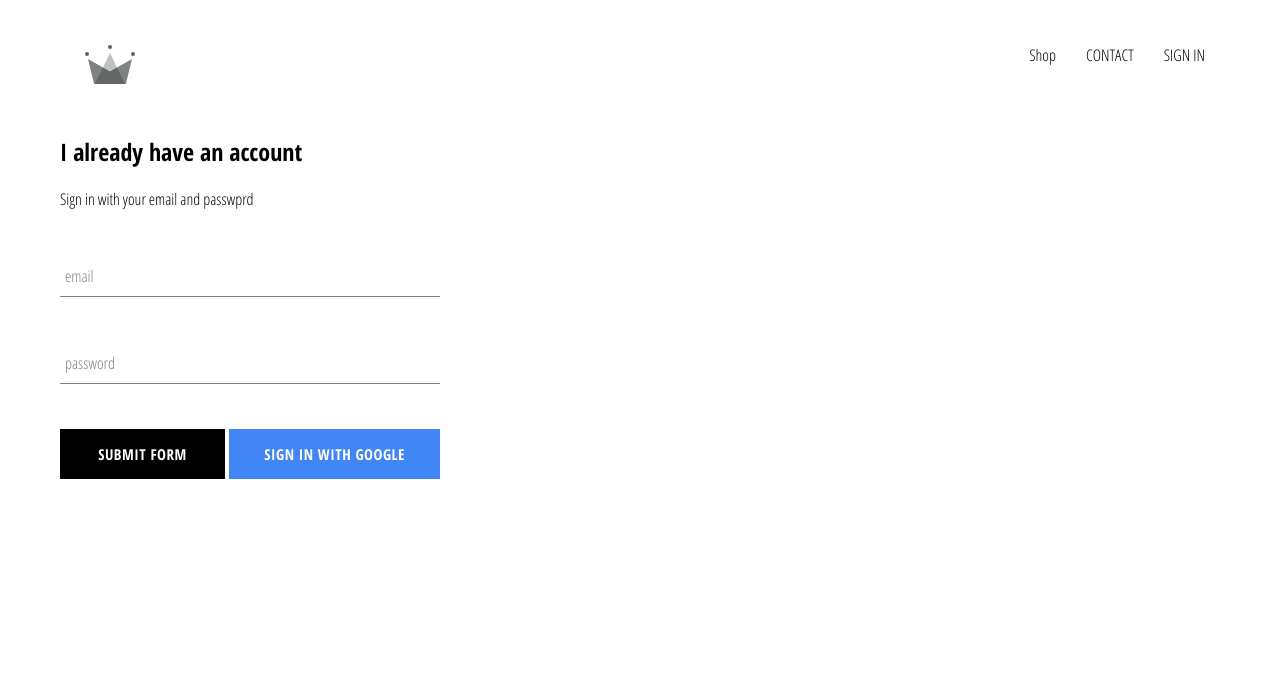
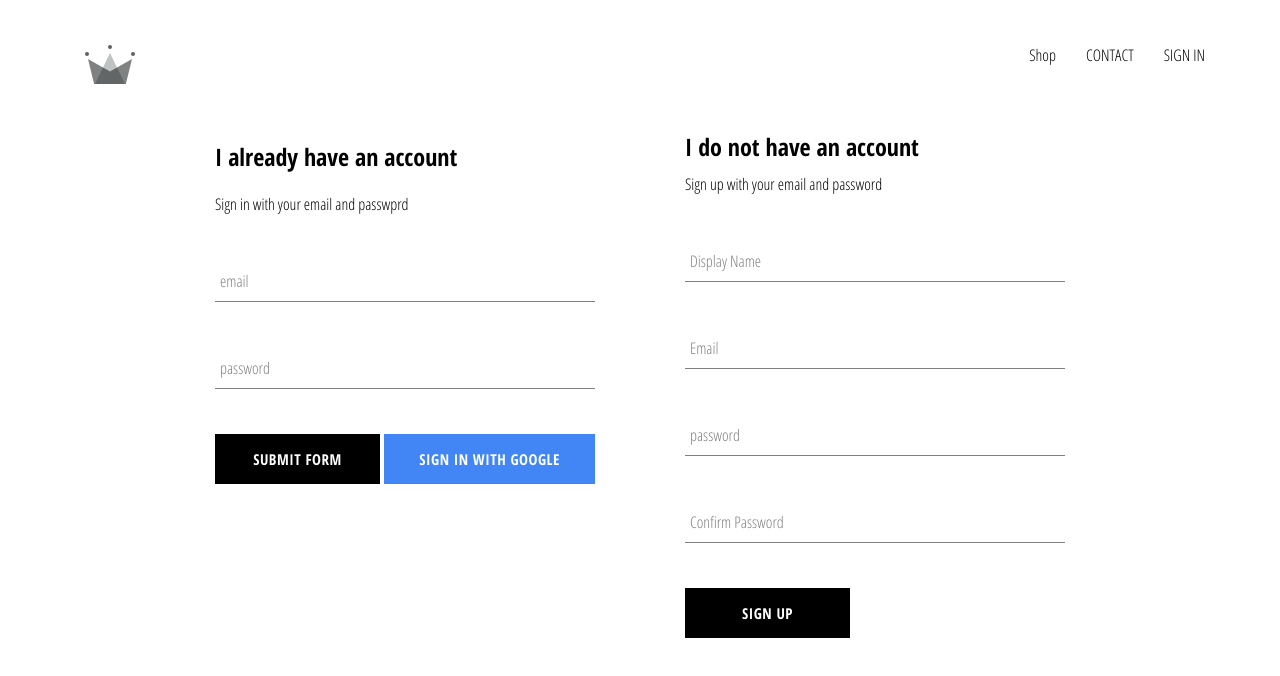
Before and after one commit to MadsAkselsen/crwn-clothing, a React (Create React App) app: page /signin in a window 1280 px wide. Shown: the top 676 px of the page. Built offline with nearby package versions, Linux system fonts and the light colour scheme; no server answers.

Commit message:
new email and password provider

```diff
--- a/src/App.js
+++ b/src/App.js
@@ -34,17 +34,13 @@
                 // onSnapShot is like the above onAuthStateChanged. It's a listener
                 // listening for changes for this user in the database
                 userRef.onSnapshot((snapshot) => {
-                    this.setState(
-                        {
-                            currentUser: {
-                                id: snapshot.id,
-                                ...snapshot.data(), // the data() method gives the data that we stored in the database on the user snapshot
-                            },
+                    this.setState({
+                        currentUser: {
+                            id: snapshot.id,
+                            ...snapshot.data(), // the data() method gives the data that we stored in the database on the user snapshot
                         },
-                        () => {
-                            console.log(this.state);
-                        }
-                    );
+                    });
+                    console.log('state', this.state);
                 });
             } else {
                 this.setState({ currentUser: userAuth }); // here user is gonna be null, because user is not logged in
--- /dev/null
+++ b/src/components/sign-up/sign-up.component.jsx
@@ -0,0 +1,110 @@
+import React from 'react';
+import FormInput from '../form-input/form-input.component';
+import CustomButton from '../custom-button/custom-button.component';
+
+import { auth, createUserProfileDocument } from '../../firebase/firebase.utils';
+
+import './sign-up.styles.scss';
+
+class SignUp extends React.Component {
+    constructor() {
+        super();
+
+        this.state = {
+            displayName: '',
+            email: '',
+            password: '',
+            confirmPassword: '',
+        };
+    }
+
+    handleSubmit = async (event) => {
+        event.preventDefault();
+
+        const { displayName, email, password, confirmPassword } = this.state;
+
+        if (password !== confirmPassword) {
+            alert("passwords don't match");
+            return;
+        }
+
+        try {
+            const { user } = await auth.createUserWithEmailAndPassword(
+                email,
+                password
+            );
+
+            // createUserProfileDocument() is actually first running from the app component, because changes in the
+            // auth triggers this. So the user is actually first create in DB without displayName, since this is not
+            // set in this sign-up component.
+            // but running createUserProfileDocument() the second time in this sign-up component will add the
+            // displayName to the DB user data. Several userRef.set(...) will merge the provided info together in DB
+            await createUserProfileDocument(user, {
+                displayName,
+            });
+
+            this.setState({
+                displayName: '',
+                email: '',
+                password: '',
+                confirmPassword: '',
+            });
+        } catch (error) {
+            console.error(error);
+        }
+    };
+
+    handleChange = (event) => {
+        const { name, value } = event.target;
+
+        this.setState({ [name]: value });
+    };
+
+    render() {
+        const { displayName, email, password, confirmPassword } = this.state;
+
+        return (
+            <div className="sign-up">
+                <h2 className="title">I do not have an account</h2>
+                <span>Sign up with your email and password</span>
+                <form className="sign-up-form" onSubmit={this.handleSubmit}>
+                    <FormInput
+                        type="text"
+                        name="displayName"
+                        value={displayName}
+                        onChange={this.handleChange}
+                        label="Display Name"
+                        required
+                    />
+                    <FormInput
+                        type="email"
+                        name="email"
+                        value={email}
+                        onChange={this.handleChange}
+                        label="Email"
+                        required
+                    />
+                    <FormInput
+                        type="password"
+                        name="password"
+                        value={password}
+                        onChange={this.handleChange}
+                        label="password"
+                        required
+                    />
+                    <FormInput
+                        type="password"
+                        name="confirmPassword"
+                        value={confirmPassword}
+                        onChange={this.handleChange}
+                        label="Confirm Password"
+                        required
+                    />
+                    <CustomButton type="submit">SIGN UP</CustomButton>
+                </form>
+            </div>
+        );
+    }
+}
+
+export default SignUp;
--- /dev/null
+++ b/src/components/sign-up/sign-up.styles.scss
@@ -0,0 +1,9 @@
+.sign-up {
+  display: flex;
+  flex-direction: column;
+  width: 380px;
+
+  .title {
+    margin: 10px 0;
+  }
+}
--- a/src/pages/sign-in-and-sign-up/sign-in-and-sign-up.component.jsx
+++ b/src/pages/sign-in-and-sign-up/sign-in-and-sign-up.component.jsx
@@ -1,12 +1,14 @@
 import React from 'react';
 
 import SignIn from '../../components/sign-in/sign-in.component';
+import SignUp from '../../components/sign-up/sign-up.component';
 
 import './sign-in-and-sign-up.styles.scss';
 
 const SignInAndSignUpPage = () => (
     <div className="sign-in-and-sign-up">
         <SignIn />
+        <SignUp />
     </div>
 );
 
--- a/src/pages/sign-in-and-sign-up/sign-in-and-sign-up.styles.scss
+++ b/src/pages/sign-in-and-sign-up/sign-in-and-sign-up.styles.scss
@@ -0,0 +1,6 @@
+.sign-in-and-sign-up {
+    width: 850px;
+    display: flex;
+    justify-content: space-between;
+    margin: 30px auto;
+}
```
